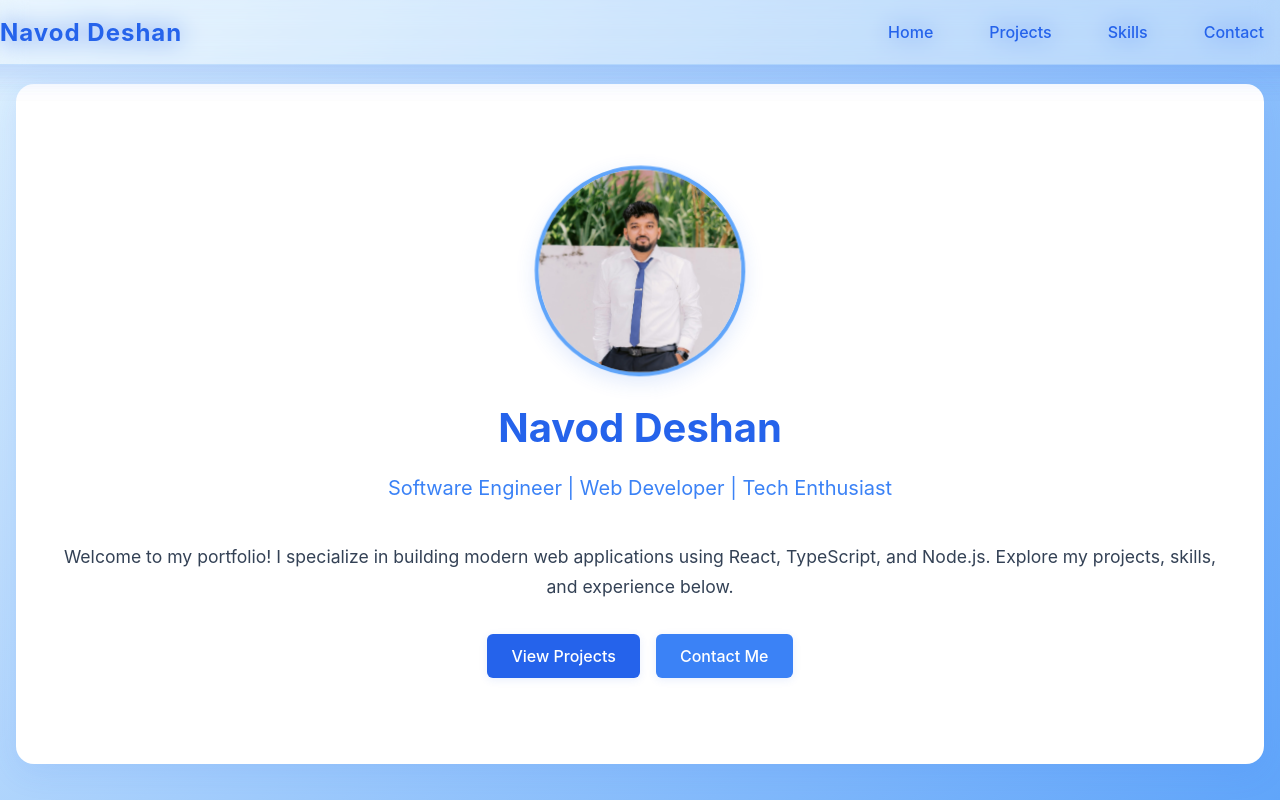
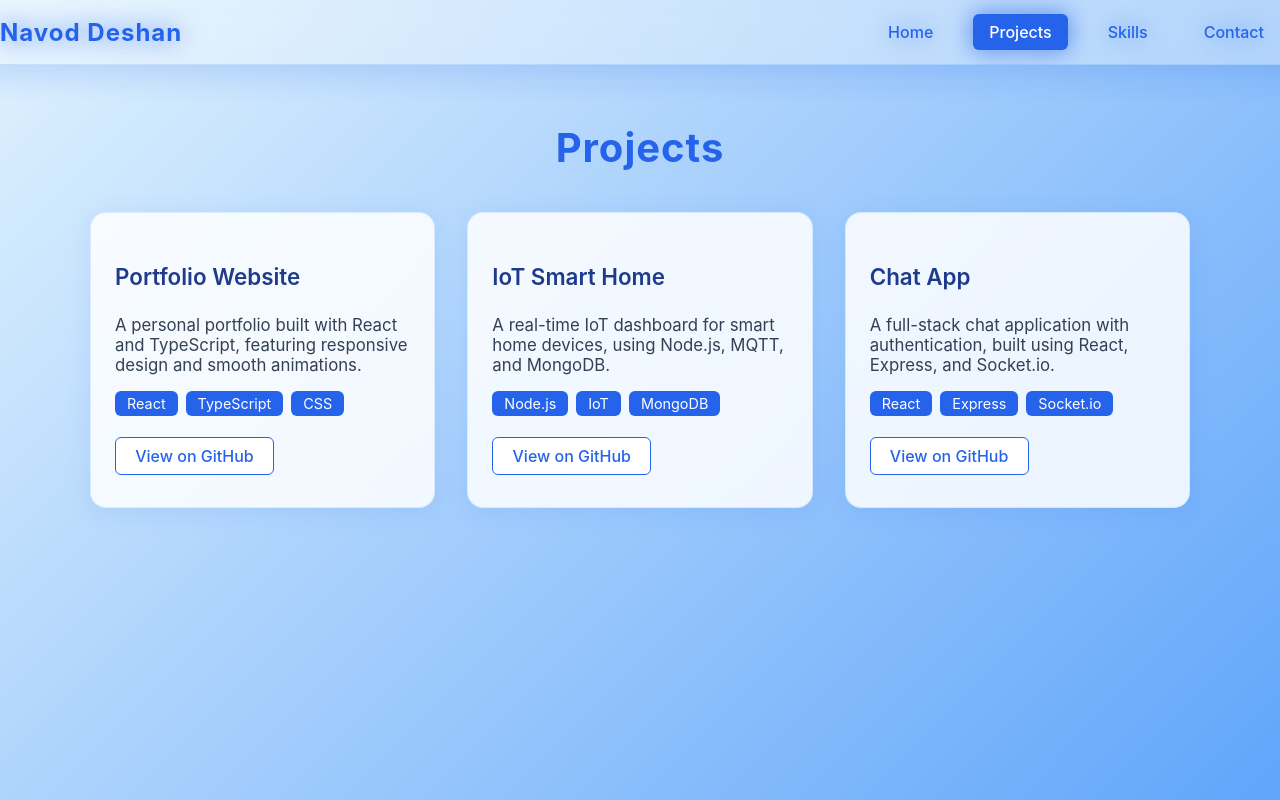
Before and after one commit to NavodDeshan09/Navod-Deshan-Portfolio-, a React (Create React App) app in the folder navoddeshan/: page /projects in a window 1280 px wide. Built offline with nearby package versions, Linux system fonts and the light colour scheme.

Commit message:
add projects page and update some navigation

```diff
--- a/navoddeshan/package.json
+++ b/navoddeshan/package.json
@@ -13,6 +13,8 @@
     "@types/react-dom": "^19.1.7",
     "react": "^19.1.1",
     "react-dom": "^19.1.1",
+    "react-icons": "^5.5.0",
+    "react-router-dom": "^7.9.1",
     "react-scripts": "5.0.1",
     "typescript": "^4.9.5",
     "web-vitals": "^2.1.4"
--- a/navoddeshan/src/App.tsx
+++ b/navoddeshan/src/App.tsx
@@ -1,13 +1,20 @@
 import React from "react";
+import { BrowserRouter as Router, Routes, Route } from "react-router-dom";
+import Topnavigation from "./components/Topnavigation";
 import Home from "./pages/Home";
-import Topnavigation from "./components/Topnavigation";
+import Projects from "./pages/Projects";
+
 
 function App() {
   return (
-    <>
+    <Router>
       <Topnavigation />
-      <Home />
-    </>
+      <Routes>
+        <Route path="/" element={<Home />} />
+        <Route path="/projects" element={<Projects />} />
+        {/* Add more routes here as needed */}
+      </Routes>
+    </Router>
   );
 }
 
--- a/navoddeshan/src/components/Topnavigation.tsx
+++ b/navoddeshan/src/components/Topnavigation.tsx
@@ -1,16 +1,19 @@
 import React, { useState, useEffect, useRef } from "react";
+import { Link, useLocation } from "react-router-dom";
 import "../css/topnavigation.css";
 
 const NAV_LINKS = [
-  { href: "#home", label: "Home" },
-  { href: "#projects", label: "Projects" },
-  { href: "#skills", label: "Skills" },
-  { href: "#contact", label: "Contact" },
+  { to: "/", label: "Home" },
+  { to: "/projects", label: "Projects" },
+
+   { to: "/skills", label: "Skills" },
+   { to: "/contact", label: "Contact" },
 ];
 
 const Topnavigation: React.FC = () => {
   const [menuOpen, setMenuOpen] = useState(false);
   const navRef = useRef<HTMLUListElement>(null);
+  const location = useLocation();
 
   // Close menu on window resize to desktop
   useEffect(() => {
@@ -63,15 +66,16 @@ const Topnavigation: React.FC = () => {
         className={`navbar-links${menuOpen ? " active" : ""}`}
         ref={navRef}
       >
-        {NAV_LINKS.map(({ href, label }) => (
-          <li key={href}>
-            <a
-              href={href}
+        {NAV_LINKS.map(({ to, label }) => (
+          <li key={to}>
+            <Link
+              to={to}
               onClick={handleLinkClick}
+              className={location.pathname === to ? "active" : ""}
               tabIndex={menuOpen || window.innerWidth > 700 ? 0 : -1}
             >
               {label}
-            </a>
+            </Link>
           </li>
         ))}
       </ul>
--- a/navoddeshan/src/css/home.css
+++ b/navoddeshan/src/css/home.css
@@ -19,9 +19,9 @@
   height: 600px;
   max-height: 900px;
   text-align: center;
-  background: #fff;
-  border-radius: 18px;
-  box-shadow: 0 8px 32px rgba(37, 99, 235, 0.10);
+  /* Glassy dark blue gradient with transparency */
+  background: linear-gradient(135deg, rgba(37,99,235,0.65) 60%, rgba(30,58,138,0.65) 100%);
+  box-shadow: 0 8px 32px rgba(37, 99, 235, 0.18);
   padding: 2.5rem 2rem;
   margin: 2rem auto;
   margin-top: 5rem;
@@ -31,6 +31,10 @@
   justify-content: center;
   transition: transform 0.5s cubic-bezier(.25,.8,.25,1), box-shadow 0.3s;
   will-change: transform;
+  border-radius: 18px;
+  border: 1.5px solid rgba(255,255,255,0.18);
+  backdrop-filter: blur(18px);
+  -webkit-backdrop-filter: blur(18px);
 }
 
 .home-profile-img {
@@ -40,7 +44,7 @@
   margin-bottom: 1rem;
   object-fit: cover;
   box-shadow: 0 4px 16px rgba(37,99,235,0.12);
-  border: 4px solid #60a5fa;
+  border: 3px solid #0a0b0b;
   animation: float 3s ease-in-out infinite;
 }
 
@@ -59,11 +63,11 @@
   font-size: 2.5rem;
   margin: 0.5rem 0;
   font-weight: 700;
-  color: #2563eb;
+  color: #0a0a0a;
 }
 
 .home-subtitle {
-  color: #3b82f6;
+  color: #f4f8f8;
   font-weight: 400;
   margin-bottom: 1.5rem;
   font-size: 1.25rem;
@@ -71,7 +75,7 @@
 
 .home-desc {
   font-size: 1.1rem;
-  color: #334155;
+  color: #0a0a0b;
   margin-bottom: 2rem;
   line-height: 1.7;
 }
@@ -85,7 +89,7 @@
 
 .home-btn {
   padding: 0.75rem 1.5rem;
-  background: #2563eb;
+  background: #070708;
   color: #fff;
   border-radius: 6px;
   text-decoration: none;
@@ -98,16 +102,16 @@
 }
 
 .home-btn:hover {
-  background: #1d4ed8;
+  background: #5e616a;
   transform: translateY(-2px) scale(1.04);
 }
 
 .home-btn.secondary {
-  background: #3b82f6;
+  background: #0a0a0b;
 }
 
 .home-btn.secondary:hover {
-  background: #2563eb;
+  background: #5e616a;
 }
 
 /* Responsive styles */
--- /dev/null
+++ b/navoddeshan/src/css/projects.css
@@ -0,0 +1,100 @@
+.projects-main {
+  min-height: 100vh;
+  background: linear-gradient(135deg, #e0f2fe 0%, #60a5fa 100%);
+  padding: 6rem 1rem 2rem 1rem;
+  box-sizing: border-box;
+}
+
+.projects-title {
+  text-align: center;
+  font-size: 2.5rem;
+  color: #2563eb;
+  margin-bottom: 2.5rem;
+  font-weight: 700;
+  letter-spacing: 1px;
+}
+
+.projects-grid {
+  display: grid;
+  grid-template-columns: repeat(auto-fit, minmax(320px, 1fr));
+  gap: 2rem;
+  max-width: 1100px;
+  margin: 0 auto;
+}
+
+.project-card {
+  background: rgba(255,255,255,0.85);
+  border-radius: 16px;
+  box-shadow: 0 4px 24px rgba(37,99,235,0.10);
+  padding: 2rem 1.5rem;
+  display: flex;
+  flex-direction: column;
+  align-items: flex-start;
+  transition: transform 0.2s, box-shadow 0.2s;
+  border: 1.5px solid rgba(96,165,250,0.18);
+  backdrop-filter: blur(8px);
+}
+
+.project-card:hover {
+  transform: translateY(-6px) scale(1.03);
+  box-shadow: 0 8px 32px rgba(37,99,235,0.18);
+}
+
+.project-card-title {
+  font-size: 1.4rem;
+  color: #1e3a8a;
+  margin-bottom: 0.5rem;
+  font-weight: 600;
+}
+
+.project-card-desc {
+  color: #334155;
+  font-size: 1.05rem;
+  margin-bottom: 1rem;
+  flex: 1;
+}
+
+.project-card-tags {
+  margin-bottom: 1rem;
+}
+
+.project-tag {
+  display: inline-block;
+  background: #2563eb;
+  color: #fff;
+  border-radius: 6px;
+  padding: 0.25rem 0.75rem;
+  font-size: 0.9rem;
+  margin-right: 0.5rem;
+  margin-bottom: 0.3rem;
+}
+
+.project-card-link {
+  margin-top: auto;
+  color: #2563eb;
+  font-weight: 500;
+  text-decoration: none;
+  border: 1px solid #2563eb;
+  border-radius: 6px;
+  padding: 0.5rem 1.2rem;
+  transition: background 0.2s, color 0.2s;
+  background: #fff;
+}
+
+.project-card-link:hover {
+  background: #2563eb;
+  color: #fff;
+}
+
+/* Responsive */
+@media (max-width: 700px) {
+  .projects-title {
+    font-size: 2rem;
+  }
+  .projects-grid {
+    gap: 1rem;
+  }
+  .project-card {
+    padding: 1.2rem 0.7rem;
+  }
+}
--- a/navoddeshan/src/pages/Home.tsx
+++ b/navoddeshan/src/pages/Home.tsx
@@ -1,9 +1,12 @@
 import React from "react";
+import { useNavigate } from "react-router-dom";
 import Topnavigation from "../components/Topnavigation";
 import '../css/home.css';
-import profileImg from '../assets/profile.jpg'; // <-- Import the image
+import profileImg from '../assets/profile.jpg';
 
 const Home: React.FC = () => {
+  const navigate = useNavigate();
+
   return (
     <>
       <Topnavigation />
@@ -17,17 +20,16 @@ const Home: React.FC = () => {
               (e.target as HTMLImageElement).src = "https://ui-avatars.com/api/?name=Navod+Deshan&background=60a5fa&color=fff&size=128";
             }}
           />
-          <h1 className="home-title">Navod Deshan</h1>
+          <h1 className="home-title">Navod Deshan Wickramaarachchi</h1>
           <h2 className="home-subtitle">
             Software Engineer | Web Developer | Tech Enthusiast
           </h2>
           <p className="home-desc">
-            Welcome to my portfolio! I specialize in building modern web applications using React, TypeScript, and Node.js.
-            Explore my projects, skills, and experience below.
+            Skilled in full-stack development, IoT integrations, and real-time data processing. Experienced with Node.js, React Native (TypeScript), MongoDB, and Firebase. Strong background in cloud deployment, API development, and database management. Proficient in Python for machine learning and data analytics. Familiar with DevOps practices, CI/CD pipelines, and containerization. Enthusiastic about building scalable, efficient, and user-focused software solutions.
           </p>
           <div className="home-buttons">
-            <a href="#projects" className="home-btn">View Projects</a>
-            <a href="#contact" className="home-btn secondary">Contact Me</a>
+            <button className="home-btn" onClick={() => navigate("/projects")}>View Projects</button>
+            <button className="home-btn secondary" onClick={() => navigate("/contact")}>Contact Me</button>
           </div>
         </section>
       </main>
--- /dev/null
+++ b/navoddeshan/src/pages/Projects.tsx
@@ -0,0 +1,56 @@
+import React from "react";
+import Topnavigation from "../components/Topnavigation";
+import "../css/projects.css";
+
+const projects = [
+  {
+    title: "Portfolio Website",
+    description: "A personal portfolio built with React and TypeScript, featuring responsive design and smooth animations.",
+    link: "https://github.com/your-github/portfolio",
+    tags: ["React", "TypeScript", "CSS"],
+  },
+  {
+    title: "IoT Smart Home",
+    description: "A real-time IoT dashboard for smart home devices, using Node.js, MQTT, and MongoDB.",
+    link: "https://github.com/your-github/iot-smart-home",
+    tags: ["Node.js", "IoT", "MongoDB"],
+  },
+  {
+    title: "Chat App",
+    description: "A full-stack chat application with authentication, built using React, Express, and Socket.io.",
+    link: "https://github.com/your-github/chat-app",
+    tags: ["React", "Express", "Socket.io"],
+  },
+];
+
+const Projects: React.FC = () => (
+  <>
+    <Topnavigation />
+    <main className="projects-main">
+      <h1 className="projects-title">Projects</h1>
+      <div className="projects-grid">
+        {projects.map((project) => (
+          <div className="project-card" key={project.title}>
+            <h2 className="project-card-title">{project.title}</h2>
+            <p className="project-card-desc">{project.description}</p>
+            <div className="project-card-tags">
+              {project.tags.map((tag) => (
+                <span className="project-tag" key={tag}>{tag}</span>
+              ))}
+            </div>
+            <a
+              href={project.link}
+              className="project-card-link"
+              target="_blank"
+              rel="noopener noreferrer"
+            >
+              View on GitHub
+            </a>
+          </div>
+        ))}
+      </div>
+    </main>
+  </>
+);
+
+export default Projects;
```
Also changed, not shown: 1 other file (tests, documents, lock files or other folders).
